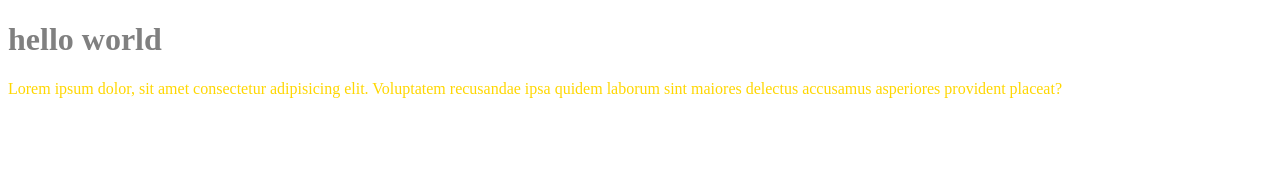
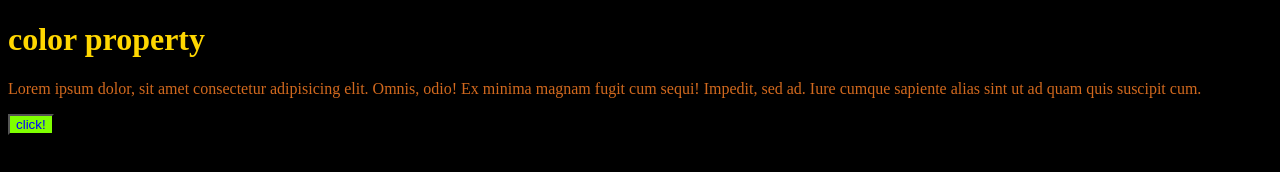
Before and after one commit to Sonukumar201995/css_practice-02, a plain HTML site: page index.html in a window 1280 px wide. Drawn offline with Linux system fonts and the light colour scheme.

Commit message:
color property

```diff
--- a/index.html
+++ b/index.html
@@ -5,14 +5,10 @@
     <meta name="viewport" content="width=device-width, initial-scale=1.0">
     <title>Document</title>
     <link rel="stylesheet" href="style.css">
-    <style>
-        p{
-            color:gold
-        }
-    </style>
 </head>
 <body>
-    <h1 style="color: gray;">hello world</h1>
-    <p>Lorem ipsum dolor, sit amet consectetur adipisicing elit. Voluptatem recusandae ipsa quidem laborum sint maiores delectus accusamus asperiores provident placeat?</p>
+    <h1>color property</h1>
+    <p>Lorem ipsum dolor, sit amet consectetur adipisicing elit. Omnis, odio! Ex minima magnam fugit cum sequi! Impedit, sed ad. Iure cumque sapiente alias sint ut ad quam quis suscipit cum.</p>
+    <button>click!</button>
 </body>
 </html>
--- a/style.css
+++ b/style.css
@@ -1,7 +1,17 @@
 h1{
-    color: yellow;
+    color: gold;
+
 }
 
 p{
-    color:aqua
+    color: chocolate;
 }
+body{
+    background-color: black;
+}
+
+button
+{
+    color:blue;
+    background-color: chartreuse;
+}
```
